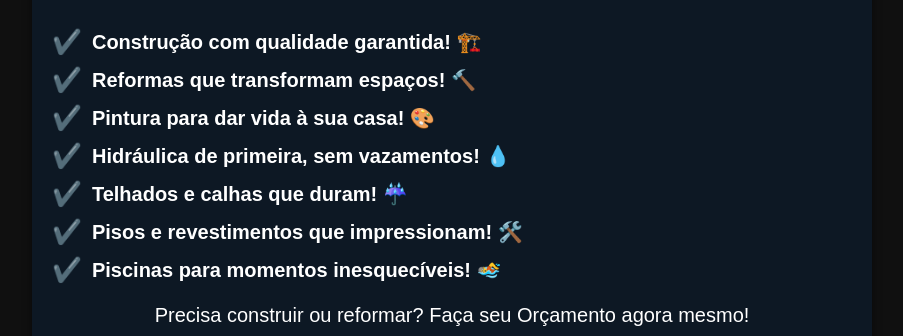
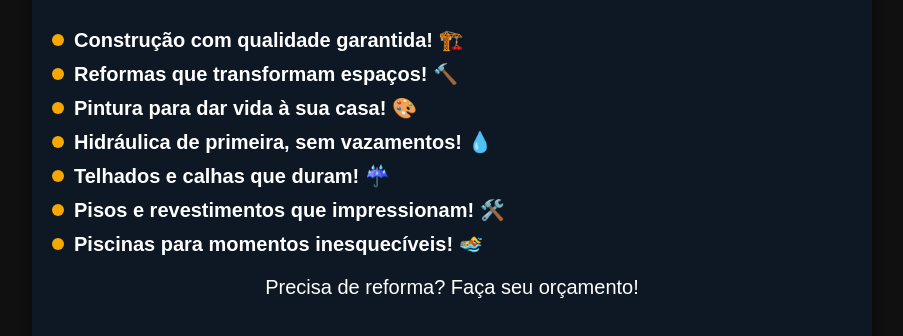
Before and after one commit to euvitorxx/ADN-site, a plain HTML site: page index.html in a window 1280 px wide. Shown: the part 236-572 px from the top of the page, without its empty margins (188-1091 px from the left). Drawn offline with Linux system fonts and the light colour scheme; a web font is replaced by a local one.

Commit message:
Update index.html

```diff
--- a/index.html
+++ b/index.html
@@ -50,10 +50,12 @@
             transform: scale(1.05); /* Aumentar o tamanho ao passar o mouse */
         }
 
-        .service-item::before {
-            content: "✔️"; /* Ícone de check para adicionar destaque */
-            margin-right: 10px; /* Espaçamento entre o ícone e o texto */
-            font-size: 24px; /* Aumentar o tamanho do ícone */
+        .bullet {
+            width: 12px; /* Tamanho da bola */
+            height: 12px; /* Tamanho da bola */
+            background-color: #f6a800; /* Cor da bola */
+            border-radius: 50%; /* Torna a bola circular */
+            margin-right: 10px; /* Espaçamento entre a bola e o texto */
         }
 
         .whatsapp-link {
@@ -95,46 +97,73 @@
         <img src="ADN_LOGO.png" alt="Logo ADN Engenharia" class="logo" width="200"> <!-- Logo no topo -->
         <div class="services" id="services"></div> <!-- Contêiner para os serviços -->
         <p class="message" id="highlighted-message"></p> <!-- Mensagem -->
-        <a href="https://wa.me/5538998487948" class="whatsapp-link" target="_blank">Clique aqui para falar no WhatsApp!</a>
+        <a href="https://wa.me/5538998487948" class="whatsapp-link" target="_blank">
+            <img src="whatsapp-icon.png" alt="Ícone do WhatsApp" width="30" style="vertical-align: middle; margin-right: 8px;">
+            Clique aqui para falar no WhatsApp!
+        </a>
     </div>
 
     <script>
-        // Função para mostrar o container com um efeito de transição
-        document.addEventListener("DOMContentLoaded", function() {
+        document.addEventListener("DOMContentLoaded", () => {
             const container = document.getElementById("container");
             container.style.opacity = "1"; // Torna o container visível
             displayServices(); // Chama a função para exibir os serviços
             displayMessage(); // Chama a função para exibir a mensagem
         });
 
-        // Função para exibir os serviços
         function displayServices() {
             const servicesList = [
-                "Construção com qualidade garantida! 🏗️",
-                "Reformas que transformam espaços! 🔨",
-                "Pintura para dar vida à sua casa! 🎨",
-                "Hidráulica de primeira, sem vazamentos! 💧",
-                "Telhados e calhas que duram! ☔",
-                "Pisos e revestimentos que impressionam! 🛠️",
-                "Piscinas para momentos inesquecíveis! 🏊"
+                "Construção com qualidade garantida!",
+                "Reformas que transformam espaços!",
+                "Pintura para dar vida à sua casa!",
+                "Hidráulica de primeira, sem vazamentos!",
+                "Telhados e calhas que duram!",
+                "Pisos e revestimentos que impressionam!",
+                "Piscinas para momentos inesquecíveis!"
             ];
 
             const servicesContainer = document.getElementById("services");
-
-            // Cria e adiciona cada item de serviço ao contêiner
             servicesList.forEach(service => {
                 const serviceItem = document.createElement("p");
                 serviceItem.className = "service-item";
-                serviceItem.textContent = service;
-                servicesContainer.appendChild(serviceItem);
+
+                // Cria a bola
+                const bullet = document.createElement("span");
+                bullet.className = "bullet";
+
+                serviceItem.appendChild(bullet); // Adiciona a bola
+                serviceItem.appendChild(document.createTextNode(service)); // Adiciona o texto
+                serviceItem.appendChild(document.createTextNode(" " + getEmoji(service))); // Adiciona emoji ao final
+                servicesContainer.appendChild(serviceItem); // Adiciona ao contêiner
             });
         }
 
-        // Função para exibir a mensagem
+        function getEmoji(service) {
+            switch (service) {
+                case "Construção com qualidade garantida!":
+                    return "🏗️";
+                case "Reformas que transformam espaços!":
+                    return "🔨";
+                case "Pintura para dar vida à sua casa!":
+                    return "🎨";
+                case "Hidráulica de primeira, sem vazamentos!":
+                    return "💧";
+                case "Telhados e calhas que duram!":
+                    return "☔";
+                case "Pisos e revestimentos que impressionam!":
+                    return "🛠️";
+                case "Piscinas para momentos inesquecíveis!":
+                    return "🏊";
+                default:
+                    return "";
+            }
+        }
+
         function displayMessage() {
-            const message = "Precisa construir ou reformar? Faça seu Orçamento agora mesmo!";
+            const message = "Precisa de reforma? Faça seu orçamento! ";
             const messageContainer = document.getElementById("highlighted-message");
             messageContainer.textContent = message; // Define o texto da mensagem
+            messageContainer.append(getEmoji("Precisa de reforma? Faça seu orçamento!")); // Adiciona emoji ao final da mensagem
         }
     </script>
 
```
